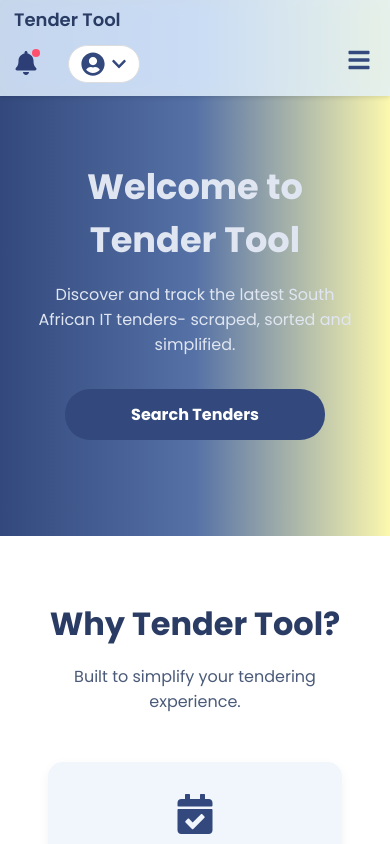
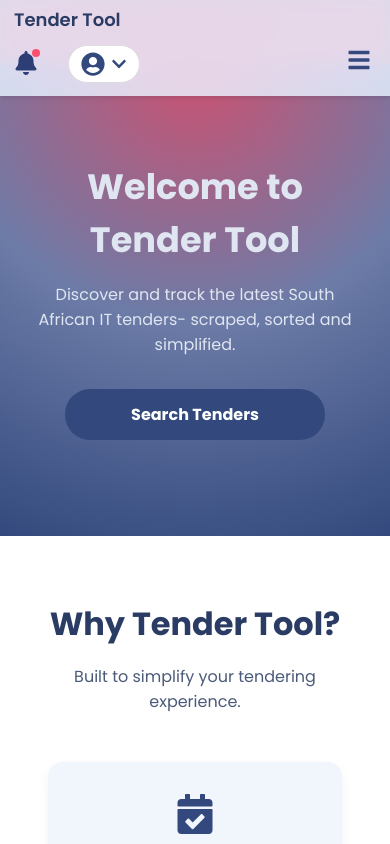
Before and after one commit to Bread-Corp/Tender-User-Interface, a React (Vite) app in the folder Tender-UserInterface/Tender-User-Interface-React/: page / in a window 390 px wide. Built offline with nearby package versions, Linux system fonts and the light colour scheme.

Commit message:
gradient fix, radial instead of linear + colour change

```diff
--- a/Tender-UserInterface/Tender-User-Interface-React/src/index.css
+++ b/Tender-UserInterface/Tender-User-Interface-React/src/index.css
@@ -3,47 +3,40 @@
 :root {
     /* Typography */
     --font-family: 'Poppins', sans-serif;
-
     /* Text Colors */
     --text-color: #1F2B4A;
     --heading-color: #2A3C64;
     --subtext-color: #4a5a78;
-
     /* Backgrounds */
     --hero-bg: linear-gradient(135deg, #d6e6f2, #eaf3fb);
-    --home-bg: linear-gradient(90deg, rgba(51, 73, 125, 1) 0%, rgba(85, 113, 166, 1) 50%, rgba(252, 248, 174, 1) 100%);
+    --home-bg: linear-gradient(90deg,rgba(51, 73, 125, 1) 0%, rgba(85, 113, 166, 1) 50%, rgba(205, 79, 110, 1) 100%);
     --card-bg: #ffffff;
     --cta-bg: #d6e6f2;
     --tender-card-bg: #f0f6fc;
-
     /* Shadows */
     --hero-shadow: 0 4px 16px rgba(0, 0, 0, 0.06);
     --card-shadow: 0 4px 12px rgba(0, 0, 0, 0.05);
-
     /* Buttons */
     --button-bg: #33497d;
     --button-hover: #1f325c;
     --button-text: white;
-
     /* Icons */
     --icon-color: #33497D;
-
     /* Profile Button Hover */
     --profile-button-hover-bg: #d7e3fc;
-
     /* Tender Card Details */
     --tender-card-border: #dbe7f4;
     --tender-card-header: #2d4d7a;
     --tender-secondary-txt: #3f4c61;
-
     /* Status Badges */
     --open-badge-bg: #c7f5d2;
     --open-badge-txt: #256029;
     --closed-badge-bg: #f9d7d5;
     --closed-badge-txt: #8a1c1c;
-
     /* Hero Text */
     --home-heading: #e0e6f1;
+    /* Contact us*/
+    --contact-us-bg: #33497D;
 }
 
 body.dark-mode {
@@ -87,6 +80,21 @@ body.dark-mode {
 
     /* Hero Text */
     --home-heading: #e0e6f1;
+
+    /* Contact us*/
+    --contact-us-bg: #33497D;
+}
+
+/* switch gradient from horizontal to vertical on smaller screens */
+@media screen and (max-width: 768px) {
+    :root {
+        --home-bg: radial-gradient( circle at top center, rgba(205, 79, 110, 0.9) 0%, rgba(100, 125, 170, 0.9) 50%, rgba(51, 73, 125, 1) 100% );
+    }
+}
+
+    body.dark-mode {
+        --home-bg: linear-gradient(180deg, #1f2735, #141a23);
+    }
 }
 
 html, body {
```
